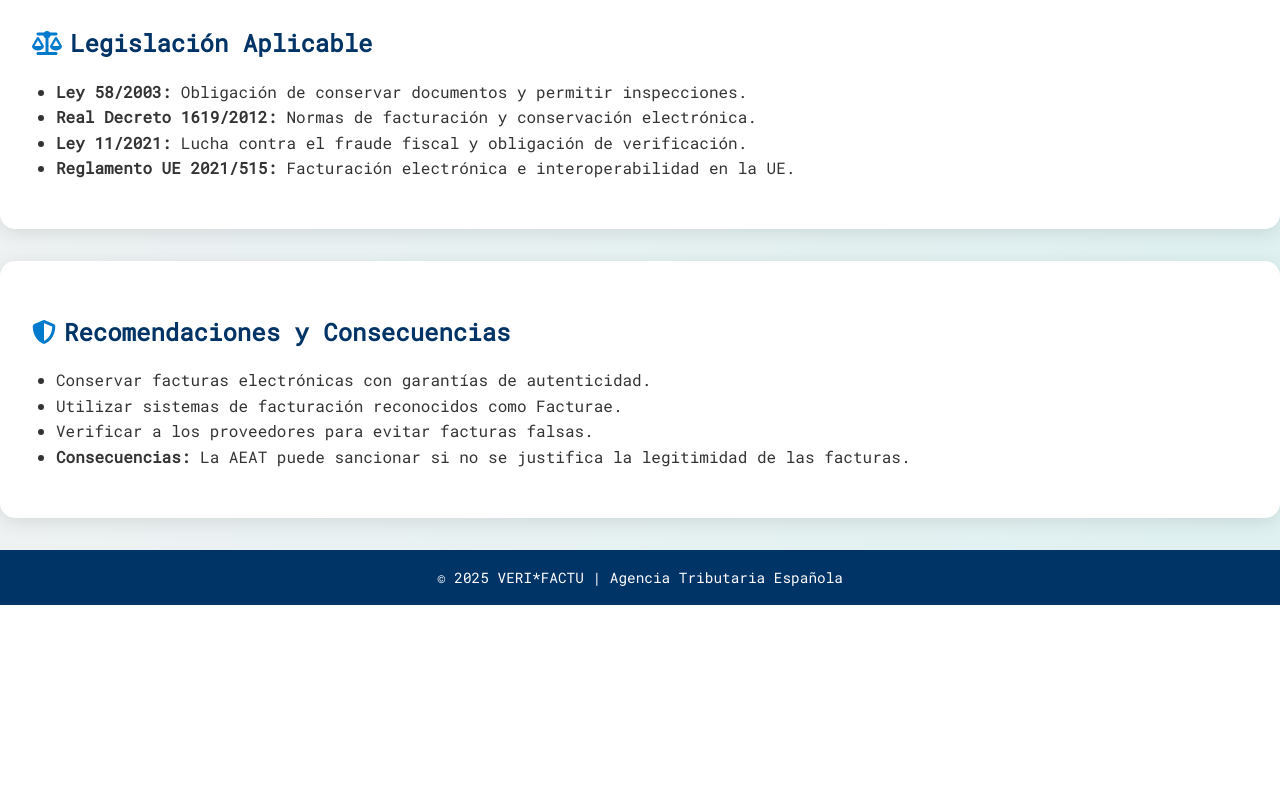
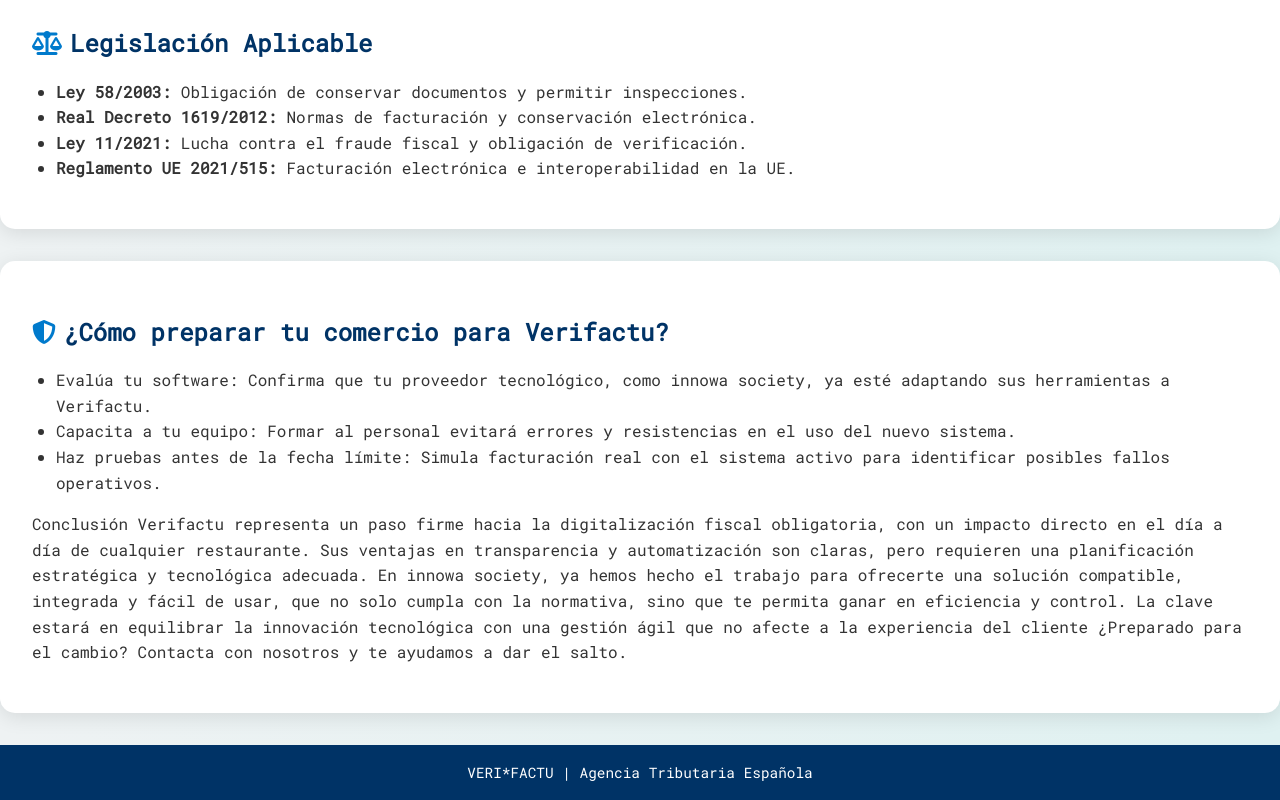
Before and after one commit to KenKenzzz/VERIFACTU, a plain HTML site: page index.html in a window 1280 px wide. Shown: the part 1586-2386 px from the top of the page. Before the commit the page ends 2191 px from the top, so only its background shows below. Drawn offline with Linux system fonts and the light colour scheme.

Commit message:
Update index.html

```diff
--- a/index.html
+++ b/index.html
@@ -209,17 +209,21 @@ requisitos legales. </li>
 
 
     <section class="card">
-      <h2><i class="fas fa-shield-alt"></i> Recomendaciones y Consecuencias</h2>
+      <h2><i class="fas fa-shield-alt"></i>¿Cómo preparar tu comercio para Verifactu?</h2>
       <ul>
-        <li>Conservar facturas electrónicas con garantías de autenticidad.</li>
-        <li>Utilizar sistemas de facturación reconocidos como Facturae.</li>
-        <li>Verificar a los proveedores para evitar facturas falsas.</li>
-        <li><strong>Consecuencias:</strong> La AEAT puede sancionar si no se justifica la legitimidad de las facturas.</li>
+        <li><bold>Evalúa tu software:</bold> Confirma que tu proveedor tecnológico, como innowa society, ya esté adaptando sus herramientas a Verifactu.</li>
+        <li><bold>Capacita a tu equipo:</bold> Formar al personal evitará errores y resistencias en el uso del nuevo sistema.</li>
+        <li><bold>Haz pruebas antes de la fecha límite:</bold> Simula facturación real con el sistema activo para identificar posibles fallos operativos.</li>
       </ul>
+      <p><bold>Conclusión</bold>
+Verifactu representa un paso firme hacia la <bold>digitalización fiscal obligatoria</bold>, con un impacto directo en el día a día de cualquier restaurante. Sus ventajas en transparencia y automatización son claras, pero requieren una planificación estratégica y tecnológica adecuada.
+En innowa society, ya hemos hecho el trabajo para ofrecerte una solución compatible, integrada y fácil de usar, que no solo cumpla con la normativa, sino que te permita <bold>ganar en eficiencia y control. </bold>
+La clave estará en equilibrar la innovación tecnológica con una gestión ágil que no afecte a la experiencia del cliente
+<bold>¿Preparado para el cambio?</bold> Contacta con nosotros y te ayudamos a dar el salto.</p>
     </section>
 
     <footer>
-      &copy; 2025 VERI*FACTU | Agencia Tributaria Española
+      VERI*FACTU | Agencia Tributaria Española
     </footer>
   </body>
   </html>
```
